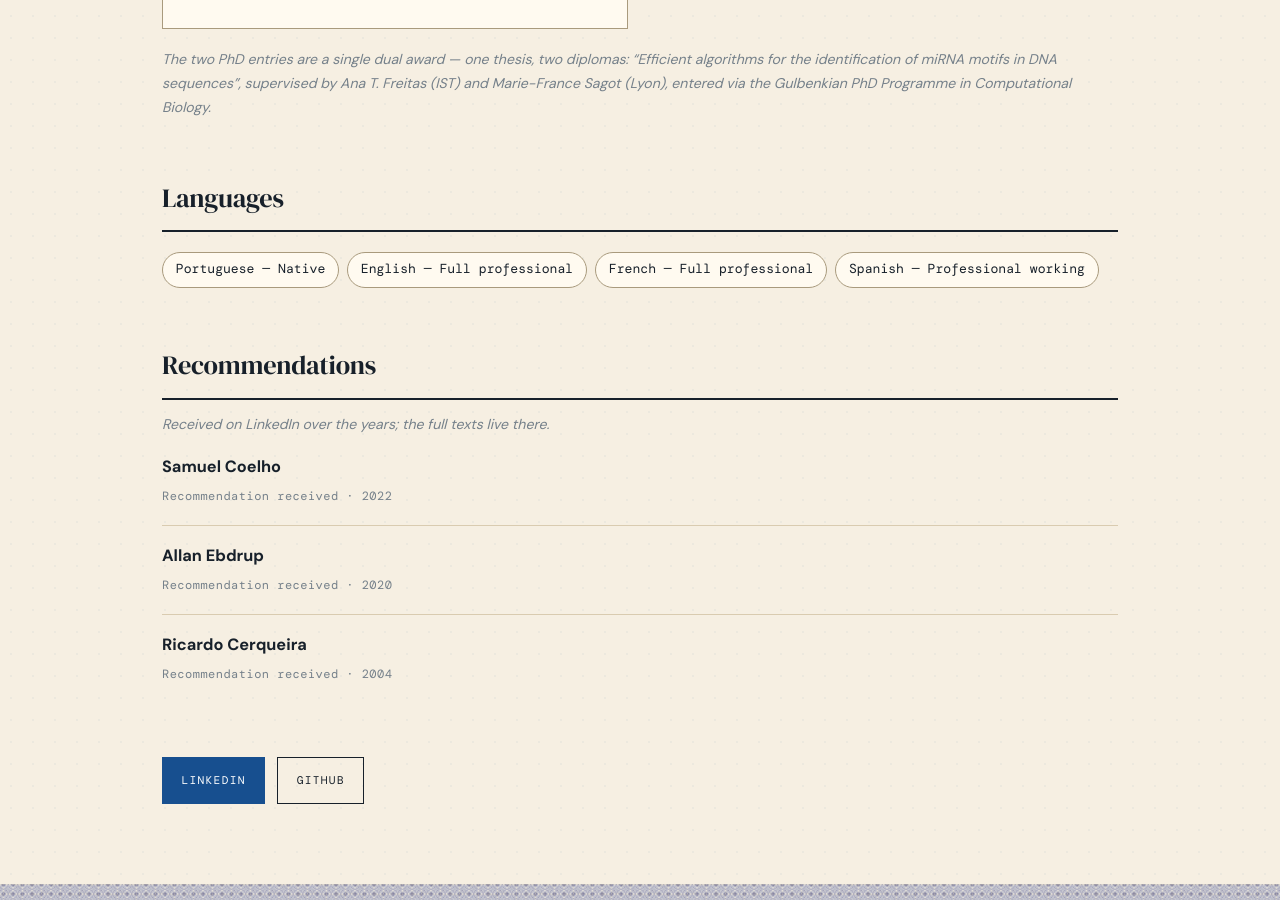
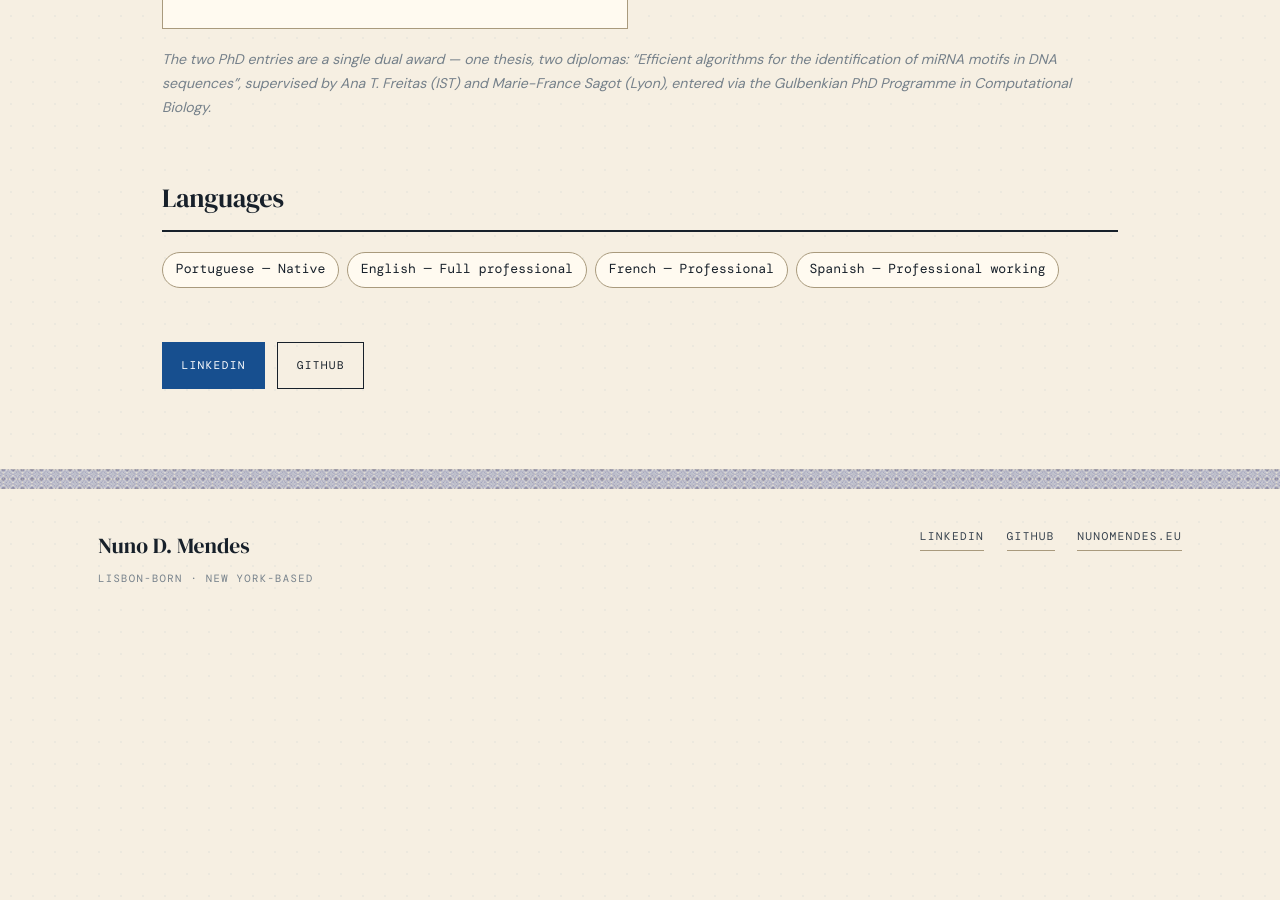
Before and after one commit to nunodelisboa/nunodelisboa.github.io, a Jekyll site: the page built from about.md, in a window 1280 px wide and 900 px high, scrolled down 1227 px. Built offline with Jekyll 4.4.1, drawn with Linux system fonts in a browser that asks for light colours; some web fonts are replaced; after the commit the page ends 1863 px from its top, so only the background shows below that.

Commit message:
About: French is Professional (not Full); remove Recommendations section

```diff
--- a/about.md
+++ b/about.md
@@ -2,7 +2,7 @@
 layout: default
 title: "About"
 permalink: /about/
-description: "About Nuno D. Mendes — Senior Software Engineer at Meta in New York; dual PhD in Computational Biology (IST · Lyon 1, 2011); education, languages and recommendations."
+description: "About Nuno D. Mendes — Senior Software Engineer at Meta in New York; dual PhD in Computational Biology (IST · Lyon 1, 2011); education and languages."
 redirect_from:
   - /shortcv.html
 ---
@@ -56,31 +56,11 @@ redirect_from:
     <div class="skill-list" style="margin-top: 1.2rem;">
       <span class="skill-pill">Portuguese — Native</span>
       <span class="skill-pill">English — Full professional</span>
-      <span class="skill-pill">French — Full professional</span>
+      <span class="skill-pill">French — Professional</span>
       <span class="skill-pill">Spanish — Professional working</span>
     </div>
   </div>
 
-  <div class="pub-section">
-    <h3 class="pub-section-title">Recommendations</h3>
-    <p class="software-note">
-      Received on LinkedIn over the years; the full texts live there.
-    </p>
-    <ul class="pub-list">
-      <li class="pub-item">
-        <div class="pub-title">Samuel Coelho</div>
-        <div class="pub-meta">Recommendation received · 2022</div>
-      </li>
-      <li class="pub-item">
-        <div class="pub-title">Allan Ebdrup</div>
-        <div class="pub-meta">Recommendation received · 2020</div>
-      </li>
-      <li class="pub-item">
-        <div class="pub-title">Ricardo Cerqueira</div>
-        <div class="pub-meta">Recommendation received · 2004</div>
-      </li>
-    </ul>
-  </div>
 
   <div class="hero-links" style="opacity: 1; animation: none;">
     <a href="https://www.linkedin.com/in/nunodiasmendes" target="_blank" rel="noopener" class="btn btn-primary">LinkedIn</a>
```
